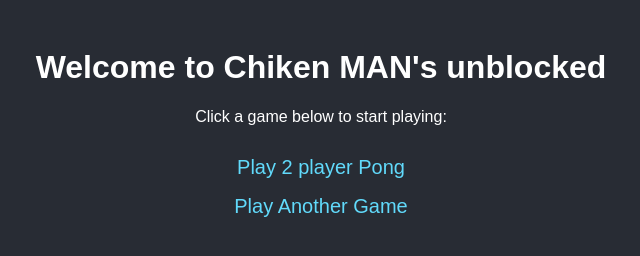
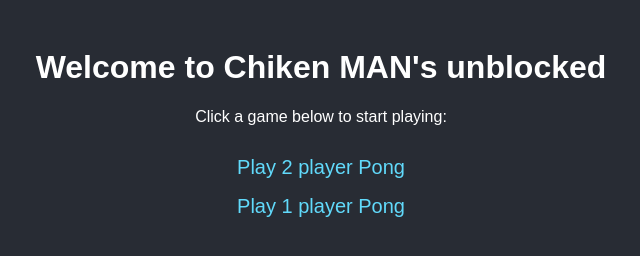
Before and after one commit to the-chicken-man/Math-work, a plain HTML site: page index.html in a window 1280 px wide. Shown: the full height of the page, 319-959 px from the left. Drawn offline with Linux system fonts and the light colour scheme.

Commit message:
Update index.html

```diff
--- a/index.html
+++ b/index.html
@@ -30,8 +30,7 @@
     <p>Click a game below to start playing:</p>
     <div class="game-list">
         <p><a href="pong.html" target="_blank">Play 2 player Pong</a></p>
-        <!-- Add more games here -->
-        <p><a href="another-game-folder/index.html" target="_blank">Play Another Game</a></p>
+        <p><a href="pong1.html" target="_blank">Play 1 player Pong</a></p>
     </div>
 </body>
 </html>
```
